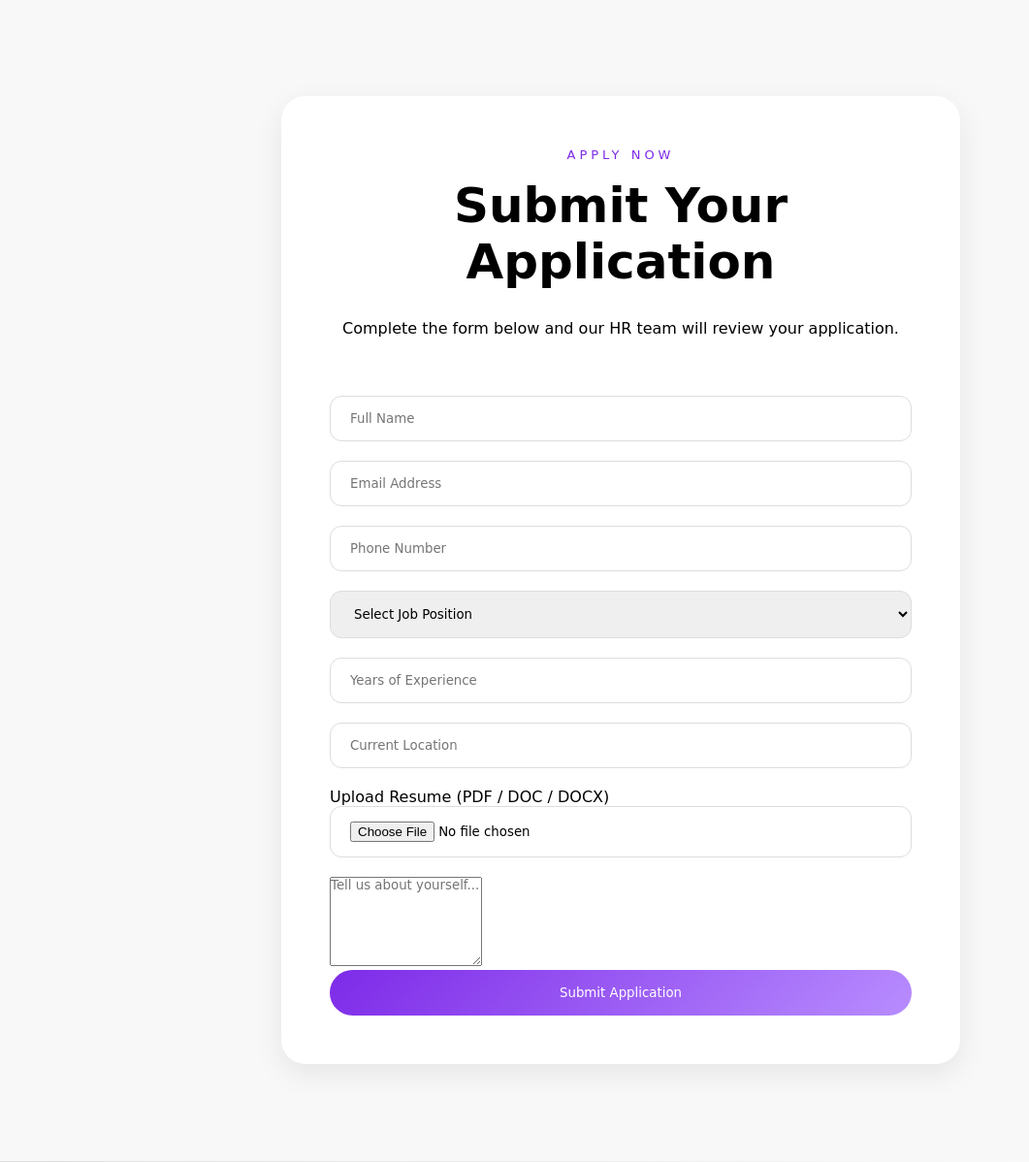
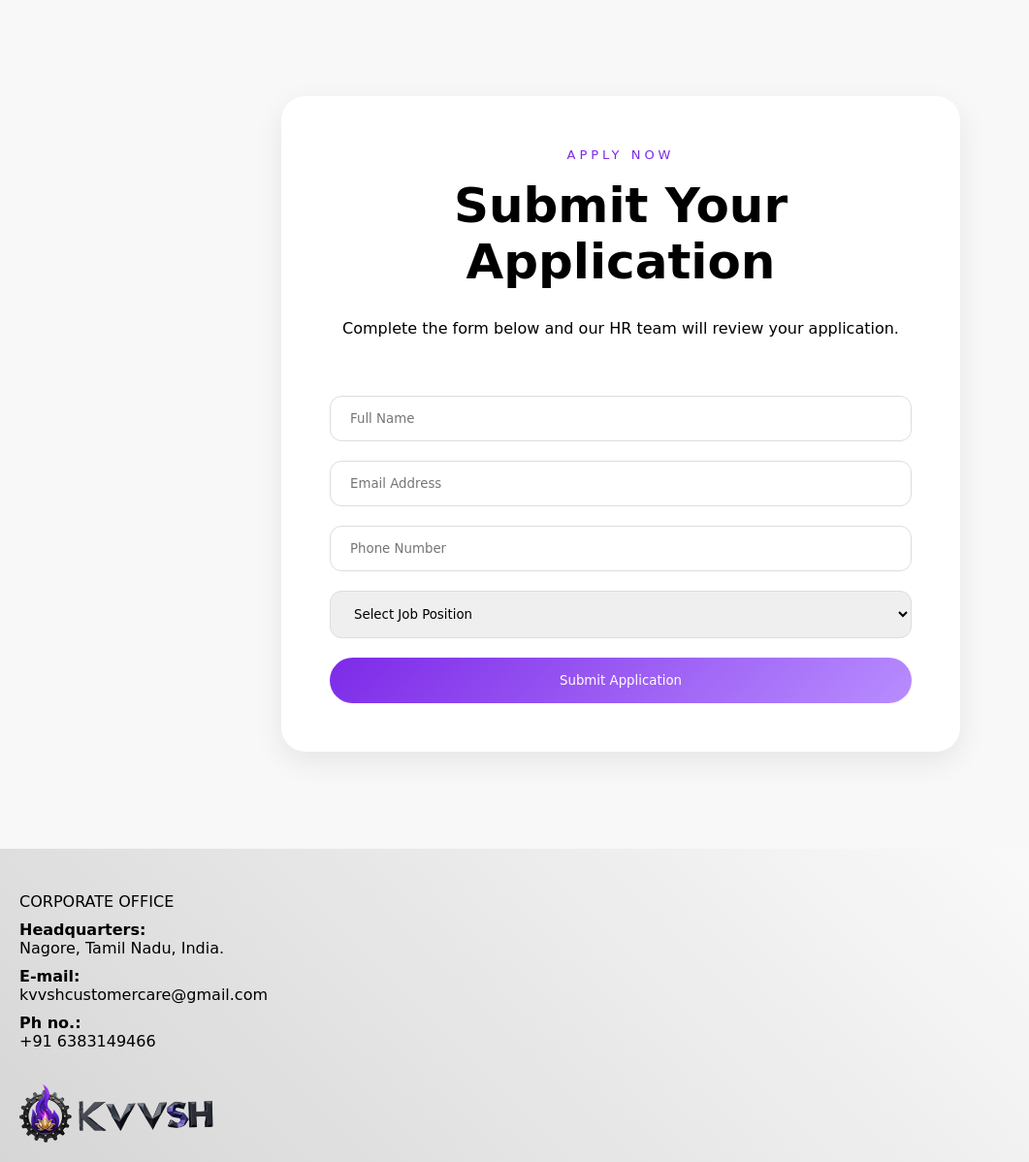
Before and after one commit to Shakthi960/KVVSH, a Flask app: page /jobs in a window 1280 px wide. Shown: the part 1465-2663 px from the top of the page at 97% size, without its empty margins (0-1061 px from the left). Run offline with Flask 3, Linux system fonts and the light colour scheme.

Commit message:
Add files via upload

```diff
--- a/app.py
+++ b/app.py
@@ -430,97 +430,29 @@ def submit_job():
     email = request.form.get('email', '')
     phone = request.form.get('phone', '')
     job_position = request.form.get('job_position', '')
-    experience = request.form.get('experience', '')
-    location = request.form.get('location', '')
-    message = request.form.get('message', '')
-
-    resume = request.files.get('resume')
-
-    # VALIDATION
 
     if not name or not email or not phone or not job_position:
-        return redirect(
-            url_for(
-                'jobs',
-                status='empty'
-            )
-        )
-
-    if '@' not in email or '.' not in email:
-        return redirect(
-            url_for(
-                'jobs',
-                status='email'
-            )
-        )
-
-    if resume is None or resume.filename == '':
-        return redirect(
-            url_for(
-                'jobs',
-                status='resume'
-            )
-        )
+        return redirect(url_for('jobs', status='empty'))
 
     try:
-
-        # CREATE UPLOAD FOLDER
-
-        upload_folder = os.path.join(
-            app.root_path,
-            'uploads'
-        )
-
-        os.makedirs(
-            upload_folder,
-            exist_ok=True
-        )
-
-        # SAVE RESUME
-
-        filename = secure_filename(
-            resume.filename
-        )
-
-        resume_path = os.path.join(
-            upload_folder,
-            filename
-        )
-
-        resume.save(resume_path)
-
-        # DATABASE CONNECTION
 
         connection = get_db_connection()
 
         if connection is None:
-            return redirect(
-                url_for(
-                    'jobs',
-                    status='db_error'
-                )
-            )
+            return redirect(url_for('jobs', status='db_error'))
 
         cursor = connection.cursor()
 
         cursor.execute("""
             INSERT INTO job_applications
             (
-                fullname,
+                name,
                 email,
                 phone,
-                job_position,
-                experience,
-                location,
-                resume_file,
-                cover_letter
+                job_position
             )
             VALUES
             (
-                %s,
-                %s,
-                %s,
-                %s,
                 %s,
                 %s,
                 %s,
@@ -531,19 +463,13 @@ def submit_job():
             name,
             email,
             phone,
-            job_position,
-            experience,
-            location,
-            filename,
-            message
+            job_position
         ))
 
         connection.commit()
 
         cursor.close()
         connection.close()
-
-        # EMAIL NOTIFICATION
 
         email_body = f"""
 New Job Application
@@ -554,51 +480,24 @@ Phone: {phone}
 
 Position Applied:
 {job_position}
-
-Experience:
-{experience}
-
-Location:
-{location}
-
-Cover Letter:
-{message}
-
-Resume:
-{filename}
-
-------------------------------------
-Submitted from KVVSH Careers Page
 """
 
         msg = Message(
             subject=f'New Job Application - {job_position}',
             sender=app.config['MAIL_USERNAME'],
-            recipients=[
-                app.config['MAIL_USERNAME']
-            ],
+            recipients=[app.config['MAIL_USERNAME']],
             body=email_body
         )
 
         mail.send(msg)
 
-        return redirect(
-            url_for(
-                'jobs',
-                status='success'
-            )
-        )
+        return redirect(url_for('jobs', status='success'))
 
     except Exception as e:
 
         print(f"Job Form Error: {e}")
 
-        return redirect(
-            url_for(
-                'jobs',
-                status='error'
-            )
-        )
+        return redirect(url_for('jobs', status='error'))
 
     # =====================================================
 # APPLICATION START
--- a/templates/job.html
+++ b/templates/job.html
@@ -296,42 +296,6 @@ id="application-form">
 
             </select>
 
-            <!-- EXPERIENCE -->
-
-            <input
-            type="text"
-            name="experience"
-            placeholder="Years of Experience">
-
-            <!-- LOCATION -->
-
-            <input
-            type="text"
-            name="location"
-            placeholder="Current Location">
-
-            <!-- RESUME -->
-
-            <label class="resume-label">
-
-                Upload Resume
-                (PDF / DOC / DOCX)
-
-            </label>
-
-            <input
-            type="file"
-            name="resume"
-            accept=".pdf,.doc,.docx"
-            required>
-
-            <!-- COVER LETTER -->
-
-            <textarea
-            name="message"
-            rows="6"
-            placeholder="Tell us about yourself..."></textarea>
-
             <!-- SUBMIT -->
 
             <button type="submit">
```
